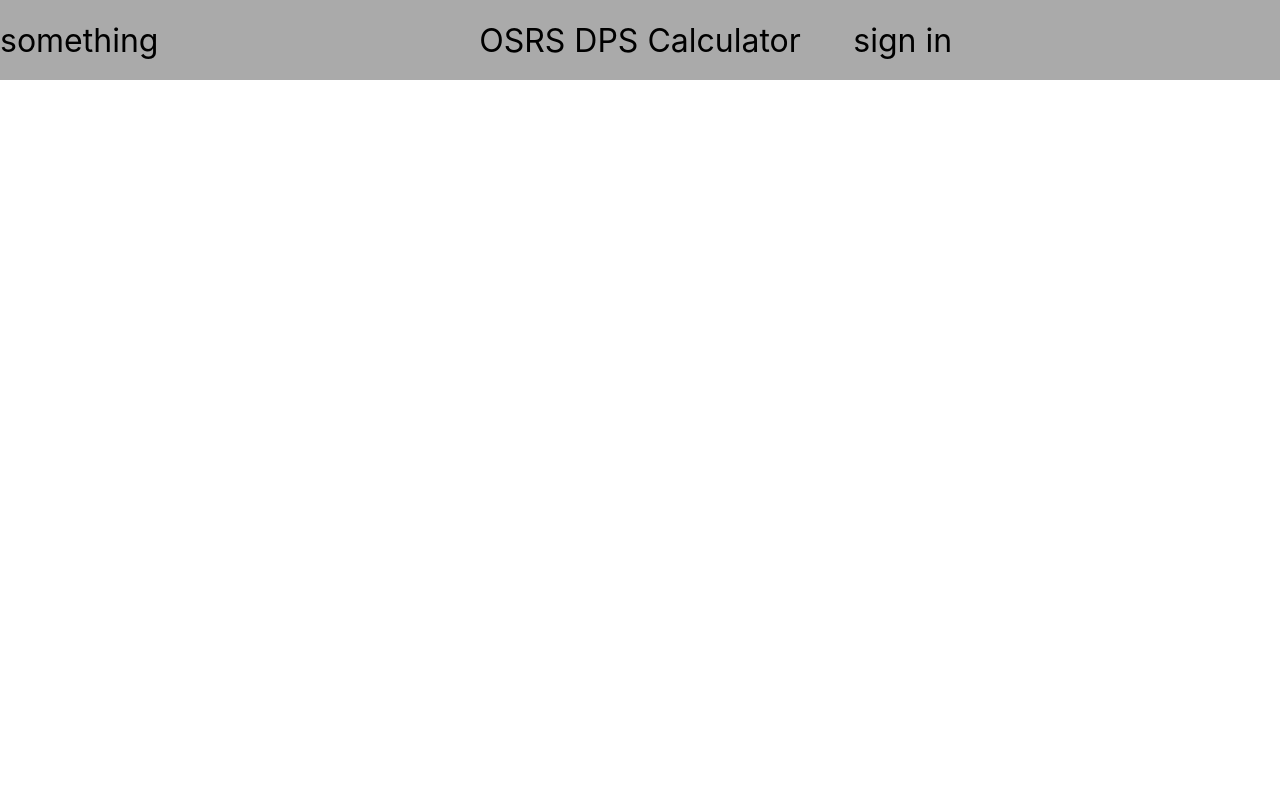
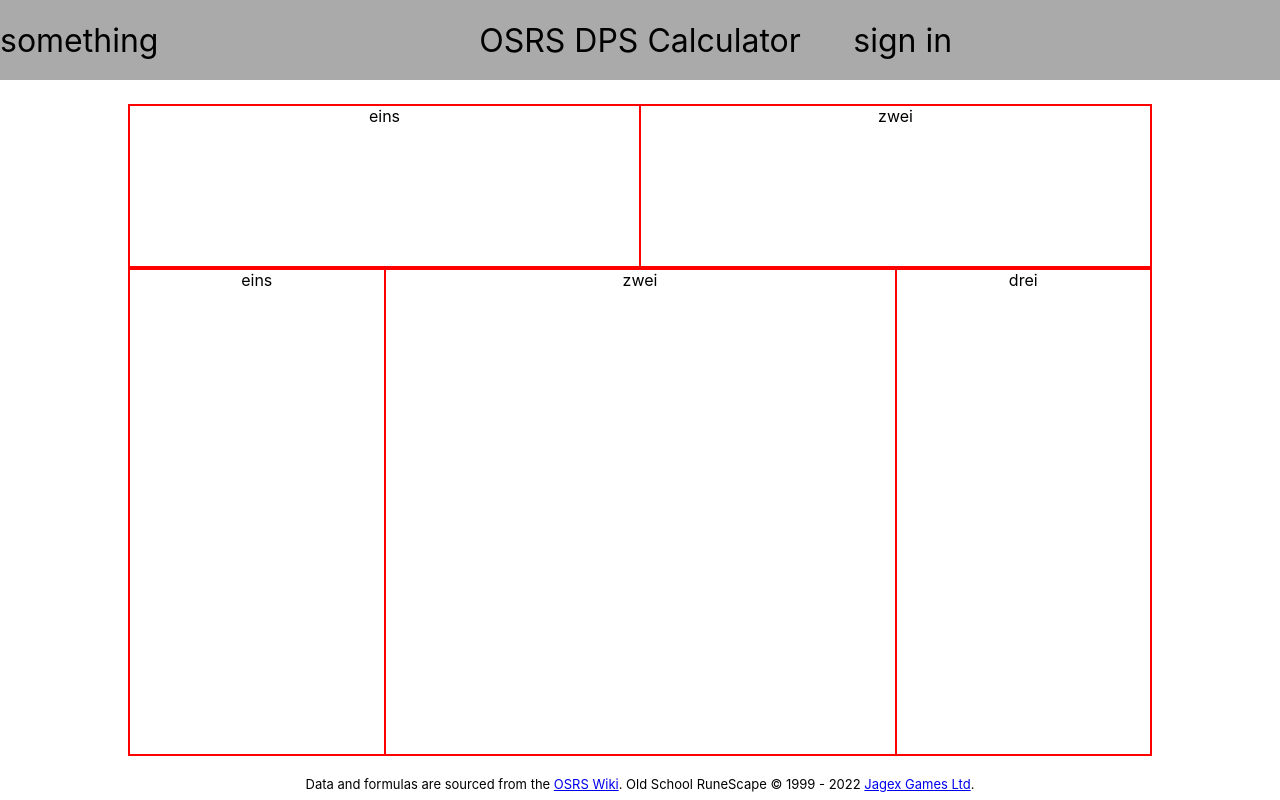
Before and after one commit to f-eiyu/osrs-calc-client, a React (Create React App) app: page / in a window 1280 px wide. Built offline with nearby package versions, Linux system fonts and the light colour scheme.

Commit message:
Create general calc formatting

```diff
--- a/package.json
+++ b/package.json
@@ -1,5 +1,5 @@
 {
-  "name": "tmp",
+  "name": "osrs-calc-client",
   "version": "0.1.0",
   "private": true,
   "dependencies": {
--- a/src/App.css
+++ b/src/App.css
@@ -68,3 +68,13 @@
 #header > div#title {
   justify-content: center;
 }
+
+/* footer */
+#footer {
+  position: absolute;
+  bottom: 1vh;
+
+  width: 100%;
+  font-size: small;
+  text-align: center;
+}
--- a/src/App.tsx
+++ b/src/App.tsx
@@ -3,6 +3,7 @@ import { Route, Routes } from "react-router-dom";
 
 import Header from "./components/shared/Header";
 import CalcMain from "./components/calc/CalcMain";
+import Footer from "./components/shared/Footer";
 
 import './App.css';
 
@@ -10,12 +11,17 @@ function App() {
   return (
     <div className="App">
       <Header />
+
       <Routes>
         <Route
-          path="/test"
+          path="/"
           element={<CalcMain />}
         />
+
+
       </Routes>
+
+      <Footer />
     </div>
   );
 }
--- /dev/null
+++ b/src/components/calc/CalcBottom.tsx
@@ -0,0 +1,14 @@
+
+
+const CalcBottom = () => {
+
+
+  return (
+    <div id="calc-bottom">
+      <div>eins</div>
+      <div>zwei</div>
+    </div>
+  )
+}
+
+export default CalcBottom;
--- a/src/components/calc/CalcMain.tsx
+++ b/src/components/calc/CalcMain.tsx
@@ -1,12 +1,16 @@
+import CalcTop from "./CalcTop";
+import CalcBottom from "./CalcBottom";
 
+import "./calc.css";
 
 const CalcMain = () => {
 
 
   return (
-    <>
-      this is my calculator!!!!!!!!!!!!!!!!!
-    </>
+    <div id="calc-body">
+      <CalcBottom />
+      <CalcTop />
+    </div>
   )
 }
 
--- /dev/null
+++ b/src/components/calc/CalcTop.tsx
@@ -0,0 +1,15 @@
+
+
+const CalcTop = () => {
+
+
+  return (
+    <div id="calc-top">
+      <div>eins</div>
+      <div>zwei</div>
+      <div>drei</div>
+    </div>
+  )
+}
+
+export default CalcTop;
--- /dev/null
+++ b/src/components/calc/calc.css
@@ -0,0 +1,23 @@
+#calc-body {
+  display: grid;
+  grid-template: 1fr 3fr / 1fr;
+
+  height: 82vh;
+  width: 80vw;
+  margin: 3vh auto 0;
+}
+
+#calc-body > #calc-top {
+  display: grid;
+  grid-template: 1fr / 1fr 2fr 1fr;
+  margin-bottom: 0.5vh;
+}
+
+#calc-body > #calc-bottom {
+  display: grid;
+  grid-template: 1fr / 1fr 1fr;
+}
+
+#calc-body * {
+  border: solid red 1px;
+}
--- /dev/null
+++ b/src/components/shared/Footer.tsx
@@ -0,0 +1,13 @@
+
+
+const Footer = () => {
+
+
+  return (
+    <div id="footer">
+      Data and formulas are sourced from the <a href="https://oldschool.runescape.wiki/">OSRS Wiki</a>. Old School RuneScape © 1999 - 2022 <a href="https://oldschool.runescape.com/">Jagex Games Ltd</a>.
+    </div>
+  )
+}
+
+export default Footer;
```
Also changed, not shown: 1 other file (tests, documents, lock files or other folders).
